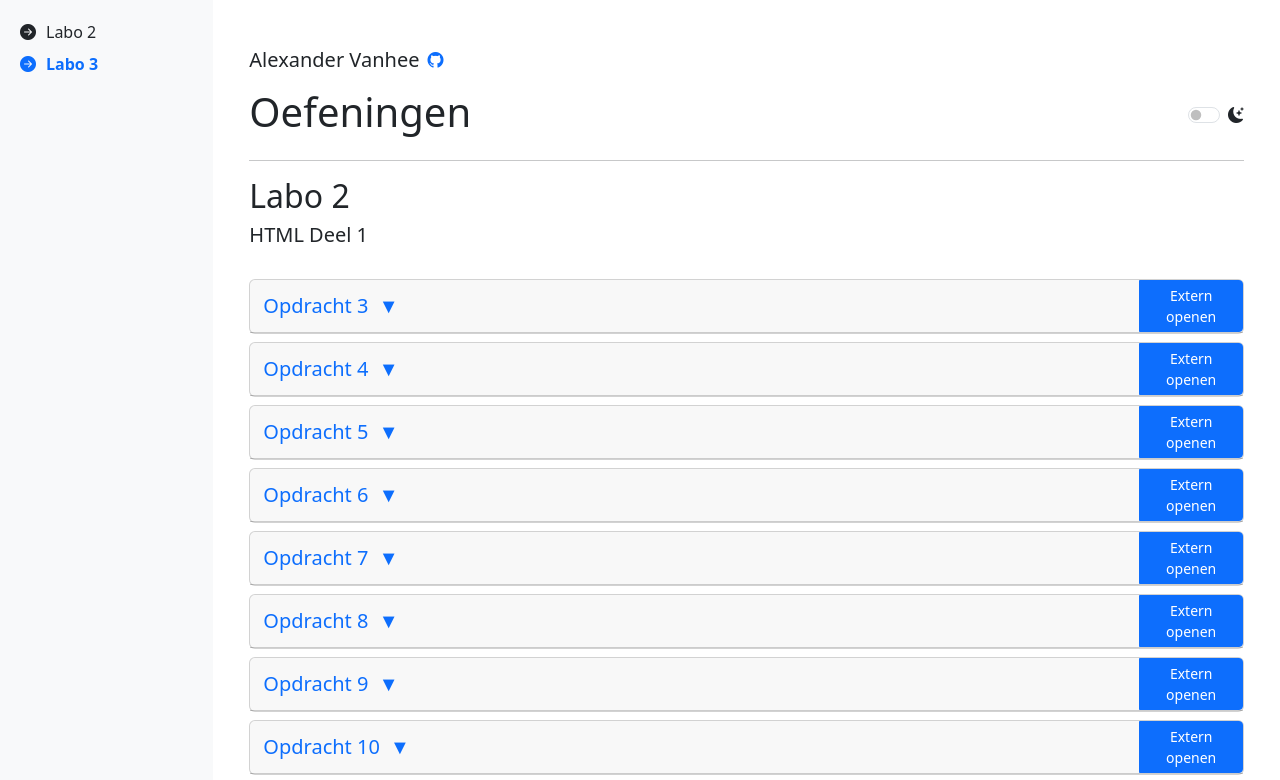
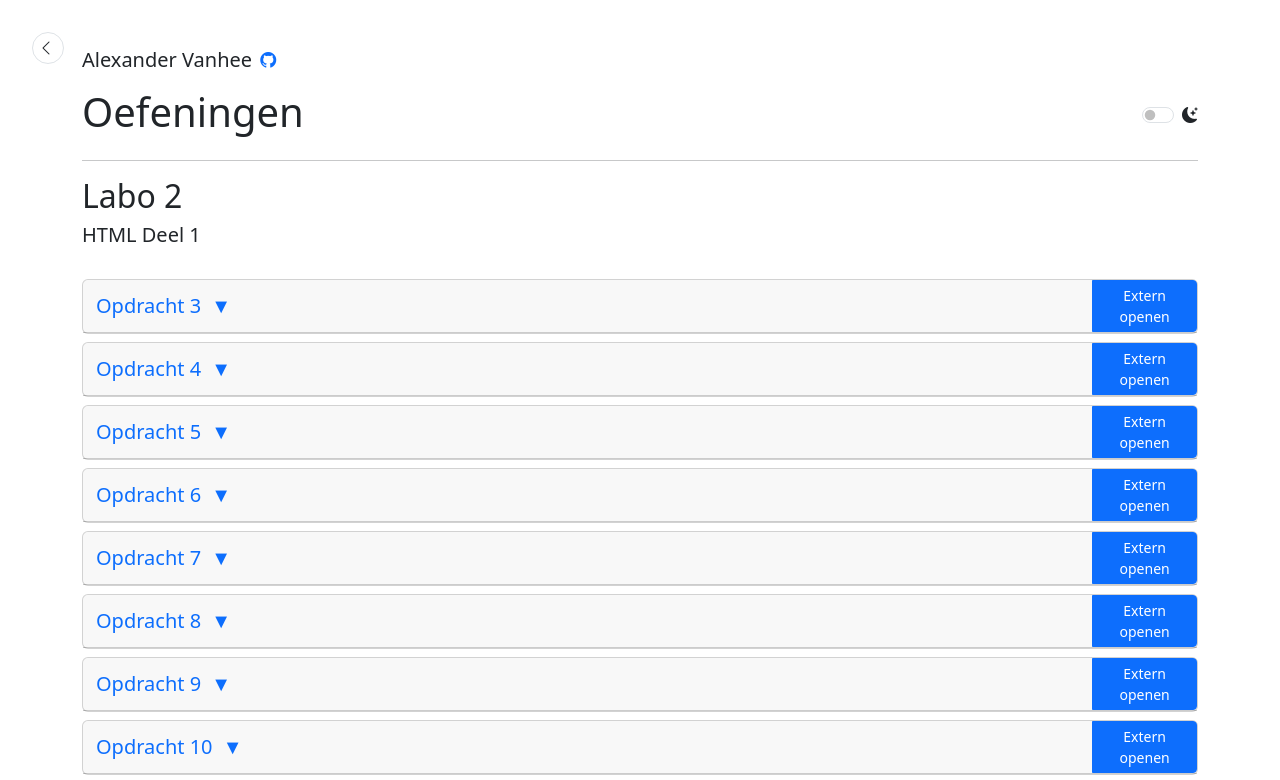
Before and after one commit to AlexanderVanhee/WebDevelopment, a plain HTML site: page index.html in a window 1280 px wide. Shown: the top 780 px of the page. Drawn offline with nearby package versions, Linux system fonts and the light colour scheme.

Commit message:
Update index.html

```diff
--- a/index.html
+++ b/index.html
@@ -82,45 +82,86 @@
 
         footer {
             flex-shrink: 0;
+            width: 100%;
         }
 
-        /* New styles for sidebar */
-        .sidebar {
+
+        .sidebar-box {
             position: fixed;
-            height: 100vh;
+            top: 2em;
+            left: 2em;
+            width: 10em;
+            height: 7em;
+            max-height: 80vh;
             overflow-y: auto;
+            background-color: var(--bs-body-bg);
+            border: 1px solid var(--bs-border-color);
+            border-radius: 10px;
+            padding: 15px;
+            z-index: 1000;
+            transition: all 0.3s ease;
         }
 
-        .sidebar .nav-link {
-            color: var(--bs-body-color);
-            padding: 0.25rem 0.5rem;
+        .sidebar-box.minimized {
+            width: 2em;
+            height: 2em;
+            overflow: hidden;
+            border-radius: 50%;
+            padding: 0;
+        }
+        .sidebar-content {
+            opacity: 1;
+            transition: opacity 0.3s ease;
         }
 
-        .sidebar .nav-link.active {
+        .sidebar-box.minimized .sidebar-content {
+            opacity: 0;
+        }
+
+        .sidebar-box .nav-link {
+            color: var(--bs-body-color);
+        }
+
+        .sidebar-box .nav-link.active {
             font-weight: bold;
             color: var(--bs-primary);
         }
 
-        .sidebar .nav-link:hover {
+        .sidebar-box .nav-link:hover {
             background-color: rgba(var(--bs-secondary-rgb), 0.1);
+        }
+
+        .sidebar-toggle {
+            position: absolute;
+            top: 2px;
+            right: 3px;
+            cursor: pointer;
+            background: none;
+            border: none;
+            color: var(--bs-body-color);
+            z-index: 1001;
+        }
+
+        main {
+            margin-left: 0;
+            width: 100%;
         }
     </style>
 </head>
 
 <body>
     <div class="container-fluid">
-        <div class="row">
-            <!-- Sidebar -->
-            <nav class="col-md-3 col-lg-2 d-md-block bg-body-tertiary sidebar collapse">
-                <div class="position-sticky pt-3">
-                    <ul class="nav flex-column" id="sidebar-nav">
+        <nav class="sidebar-box" id="sidebarBox">
+            <button class="sidebar-toggle" id="sidebarToggle">
+                <i class="bi bi-chevron-left"></i>
+            </button>
+            <ul class="nav flex-column sidebar-content" id="sidebar-nav">
                 <!-- Will be populated dynamically -->
             </ul>
-                </div>
         </nav>
 
         <!-- Main content -->
-            <main class="col-md-9 ms-sm-auto col-lg-10 px-md-4">
+        <main class="px-md-4">
             <div class="content">
                 <div class="container mt-5">
                     <div class="d-flex align-items-center mb-3">
@@ -145,18 +186,17 @@
                     </div>
                 </div>
             </div>
+        </main>
+    </div>
+
     <footer class="bg-body-tertiary text-center text-lg-start mt-auto">
         <div class="text-center p-3" style="background-color: rgba(0, 0, 0, 0.05);">
             <a>Voor het navigatiegemak heb ik gebruikgemaakt van iFrames. De aparte pagina's zijn nog steeds
-                            zichtbaar
-                            via de knop "Extern openen".</a>
+                zichtbaar via de knop "Extern openen".</a>
             <br>
             <a>Alexander Vanhee - Groep A</a>
         </div>
     </footer>
-            </main>
-        </div>
-    </div>
 
     <script src="https://cdn.jsdelivr.net/npm/bootstrap@5.3.0/dist/js/bootstrap.bundle.min.js"></script>
     <script>
@@ -267,6 +307,27 @@
             localStorage.setItem('theme', theme);
         }
 
+        function toggleSidebar() {
+            const sidebarBox = document.getElementById('sidebarBox');
+            const toggleButton = document.getElementById('sidebarToggle');
+            sidebarBox.classList.toggle('minimized');
+
+            if (sidebarBox.classList.contains('minimized')) {
+                toggleButton.innerHTML = '<i class="bi bi-chevron-right"></i>';
+            } else {
+                toggleButton.innerHTML = '<i class="bi bi-chevron-left"></i>';
+            }
+        }
+
+        function checkSidebarVisibility() {
+            const sidebarBox = document.getElementById('sidebarBox');
+            if (window.innerWidth >= 1730) {
+                sidebarBox.classList.remove('minimized');
+            } else {
+                sidebarBox.classList.add('minimized');
+            }
+        }
+
         // Startup
         document.addEventListener('DOMContentLoaded', function () {
             // Load from exercises.json
@@ -274,7 +335,7 @@
                 .then(response => response.json())
                 .then(data => generateExerciseLists(data));
 
-            // get theme switch
+            // Get theme switch
             const themeSwitch = document.getElementById('themeSwitch');
 
             // Load theme from Local Storage
@@ -286,11 +347,19 @@
                 setTheme('light');
                 themeSwitch.checked = false;
             }
-            // init themeswitch functionality.
+
+            // Init theme switch functionality
             themeSwitch.addEventListener('change', function () {
                 const newTheme = this.checked ? 'dark' : 'light';
                 setTheme(newTheme);
             });
+
+            // Init sidebar toggle functionality
+            document.getElementById('sidebarToggle').addEventListener('click', toggleSidebar);
+
+            // Check sidebar visibility on load and resize
+            checkSidebarVisibility();
+            window.addEventListener('resize', checkSidebarVisibility);
         });
     </script>
 </body>
```
Lines whose indentation alone changed are shown as unchanged.
